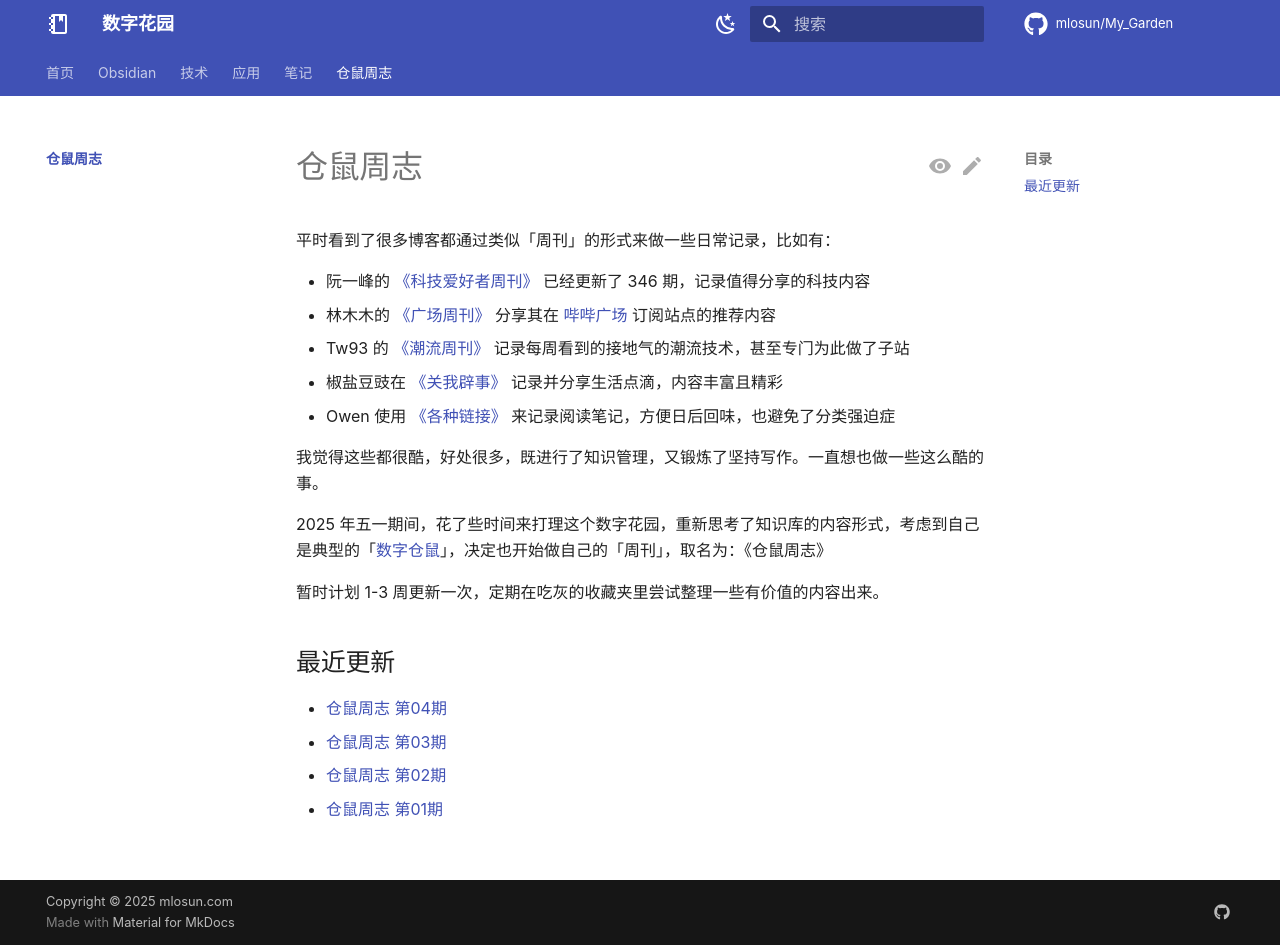
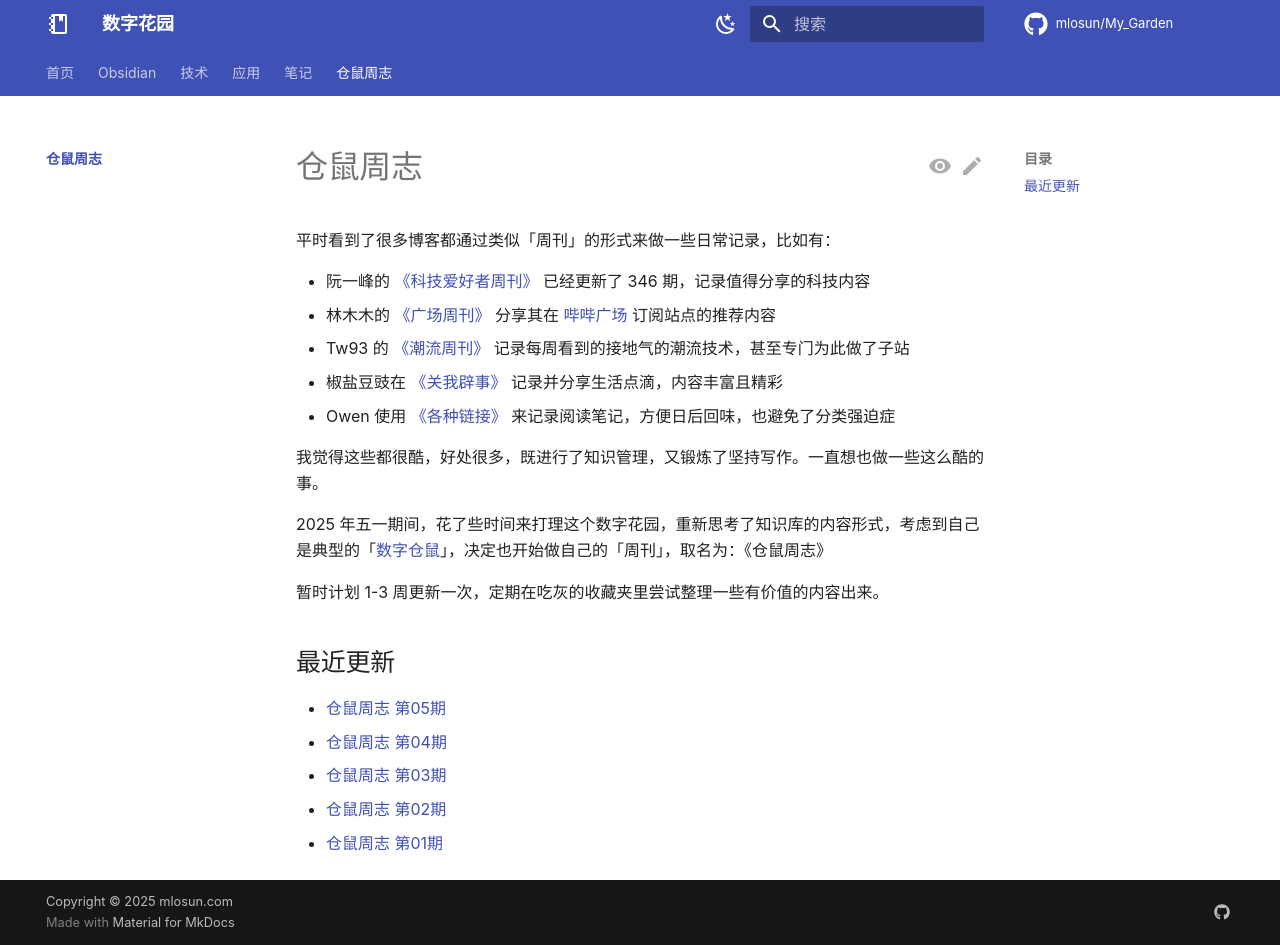
Before and after one commit to mlosun/My_Garden, an MkDocs documentation site: the page built from docs/weekly/index.md, in a window 1280 px wide and 945 px high. Built offline with MkDocs 1.6.1 and Material for MkDocs 9.7.7, drawn with Linux system fonts in a browser that asks for light colours; comment, search, counter and statistics services are not loaded.

Commit message:
PUSH NOTE : index.md

```diff
--- a/docs/weekly/index.md
+++ b/docs/weekly/index.md
@@ -21,6 +21,7 @@
 
 ## 最近更新
 
+- [仓鼠周志 第05期](./%E4%BB%93%E9%BC%A0%E5%91%A8%E5%BF%97%20%E7%AC%AC05%E6%9C%9F.md)
 - [仓鼠周志 第04期](./%E4%BB%93%E9%BC%A0%E5%91%A8%E5%BF%97%20%E7%AC%AC04%E6%9C%9F.md)
 - [仓鼠周志 第03期](./%E4%BB%93%E9%BC%A0%E5%91%A8%E5%BF%97%20%E7%AC%AC03%E6%9C%9F.md)
 - [仓鼠周志 第02期](./%E4%BB%93%E9%BC%A0%E5%91%A8%E5%BF%97%20%E7%AC%AC02%E6%9C%9F.md)
```
